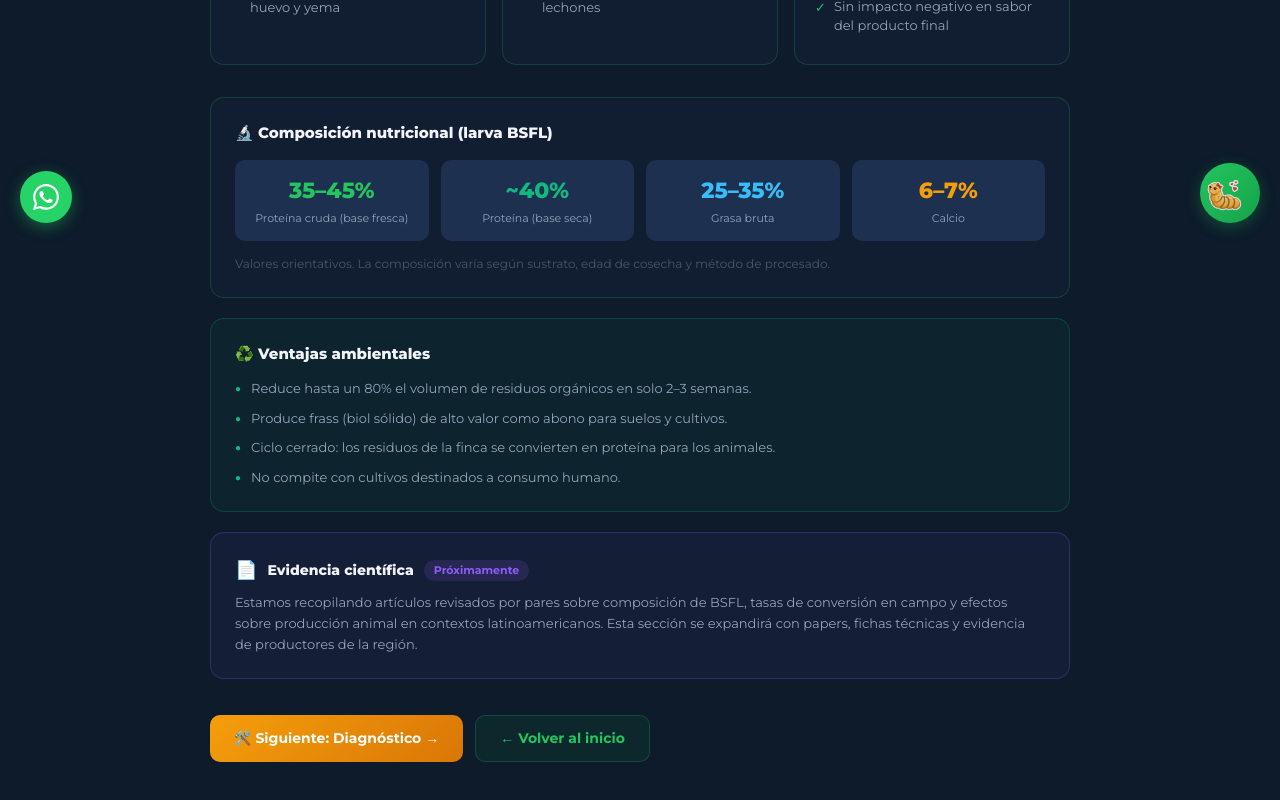
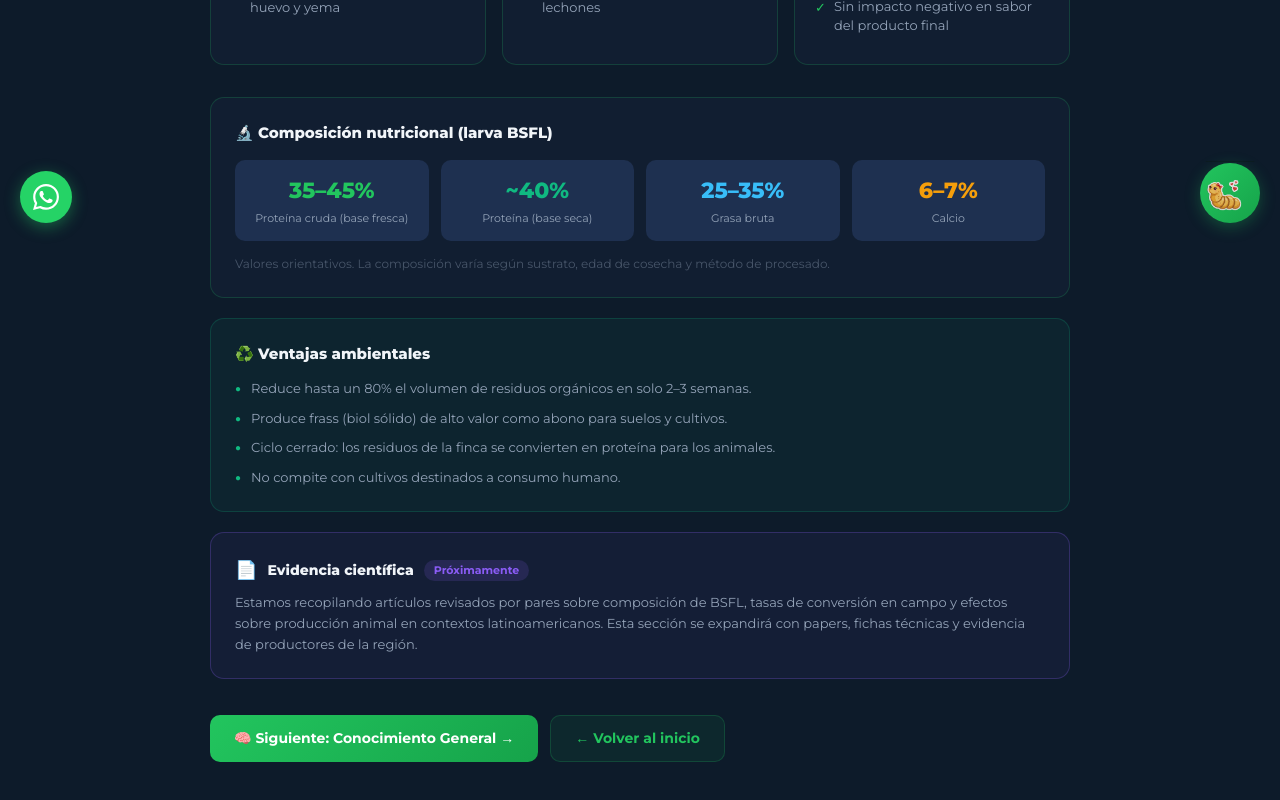
Before and after one commit to coronelzuth/prolarva, a Next.js app: page /beneficios in a window 1280 px wide. Shown: the part 557-1357 px from the top of the page. Built offline with nearby package versions, Linux system fonts and the light colour scheme.

Commit message:
fix: Beneficios CTA apunta a Conocimiento General, no a Diagnóstico
Co-Authored-By: Claude Sonnet 4.6 <noreply@anthropic.com>

```diff
--- a/src/app/beneficios/page.tsx
+++ b/src/app/beneficios/page.tsx
@@ -143,8 +143,8 @@ export default function BeneficiosPage() {
 
       {/* CTA */}
       <div style={{ display: 'flex', gap: 12, flexWrap: 'wrap' }}>
-        <Link href="/preparacion" style={{ display: 'inline-flex', alignItems: 'center', gap: 8, background: 'linear-gradient(135deg,#f59e0b,#d97706)', color: 'white', padding: '12px 24px', borderRadius: 10, textDecoration: 'none', fontWeight: 700, fontSize: 14 }}>
-          🛠️ Siguiente: Diagnóstico →
+        <Link href="/conocimiento" style={{ display: 'inline-flex', alignItems: 'center', gap: 8, background: 'linear-gradient(135deg,#22c55e,#16a34a)', color: 'white', padding: '12px 24px', borderRadius: 10, textDecoration: 'none', fontWeight: 700, fontSize: 14 }}>
+          🧠 Siguiente: Conocimiento General →
         </Link>
         <Link href="/" style={{ display: 'inline-flex', alignItems: 'center', gap: 8, background: 'rgba(34,197,94,0.08)', color: C.green, padding: '12px 24px', borderRadius: 10, textDecoration: 'none', fontWeight: 700, fontSize: 14, border: `1px solid ${C.border}` }}>
           ← Volver al inicio
```
